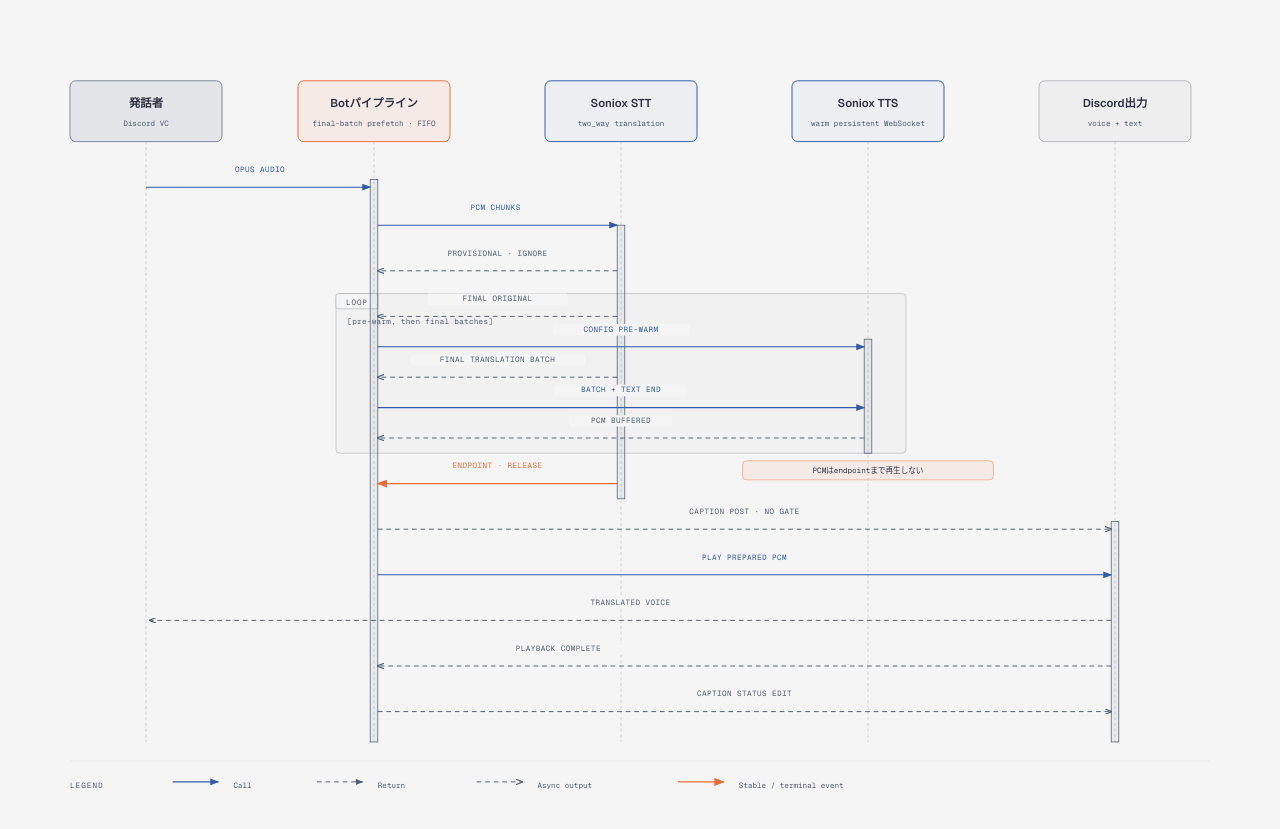
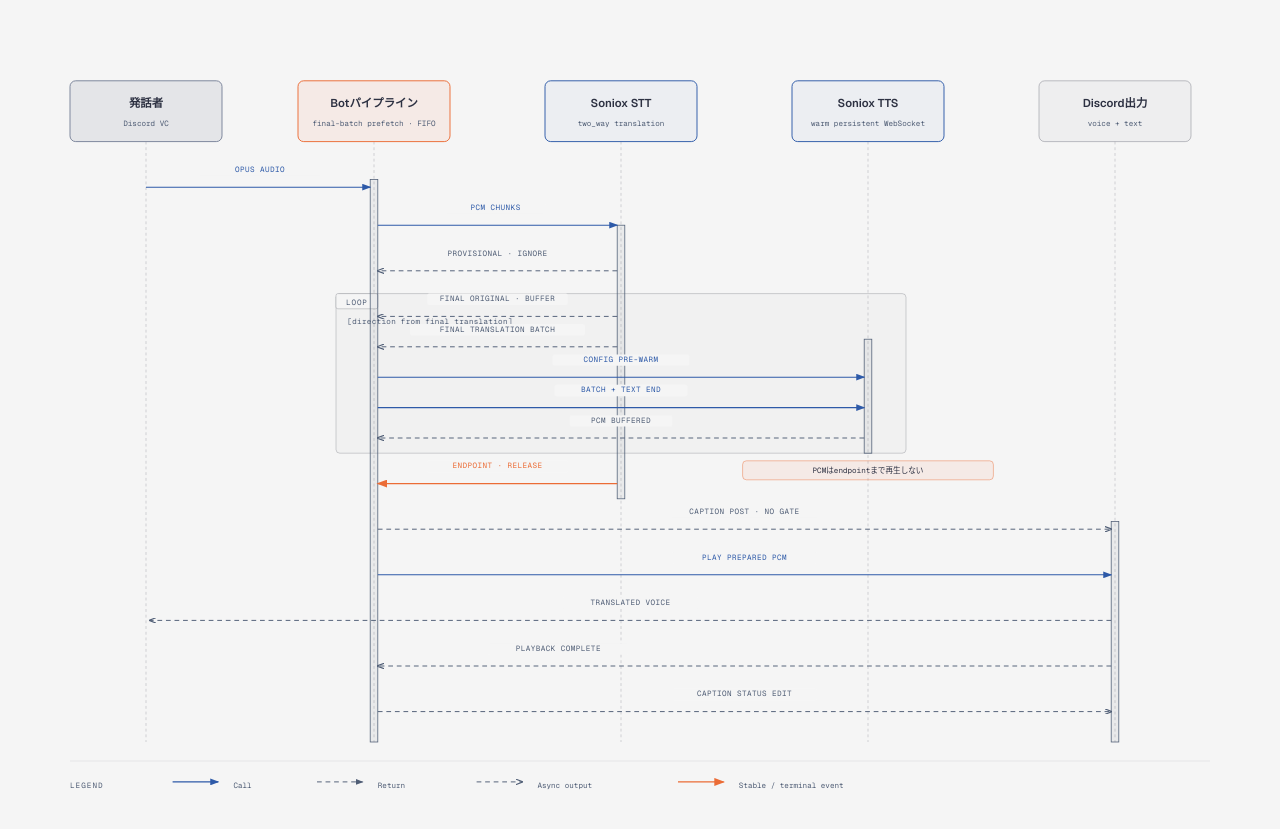
Before and after one commit to sota411/discord-translate, a website: page docs/diagrams/utterance-sequence.html in a window 1280 px wide. Shown: the part 111-940 px from the top of the page. Drawn offline with nearby package versions, Linux system fonts and the light colour scheme.

Commit message:
docs: 言語判定と先読み設計を同期

```diff
--- a/docs/diagrams/utterance-sequence.html
+++ b/docs/diagrams/utterance-sequence.html
@@ -54,7 +54,7 @@
 
     <svg viewBox="0 0 1280 840" xmlns="http://www.w3.org/2000/svg" role="img" aria-labelledby="utterance-sequence-title utterance-sequence-desc">
       <title id="utterance-sequence-title">1発話を翻訳音声と字幕へ変換する流れ</title>
-      <desc id="utterance-sequence-desc">Discordの発話中に、最初の確定原文で翻訳先TTS streamをpre-warmし、Sonioxが返した確定翻訳バッチだけを本文として送る。PCMはendpointまで再生せず、endpoint後は字幕投稿を待たずに準備済み音声を再生する。複数発話の再生順はendpointの受付順に保つ。</desc>
+      <desc id="utterance-sequence-desc">Discordの発話中に、最初の確定翻訳で翻訳先TTS streamをpre-warmし、確定原文の言語は方向判定に使わない。PCMはendpointまで再生せず、endpoint後は字幕投稿を待たずに準備済み音声を再生する。複数発話の再生順はendpointの受付順に保つ。</desc>
       <defs>
         <marker id="arrow" markerWidth="8" markerHeight="6" refX="7" refY="3" orient="auto"><polygon points="0 0, 8 3, 0 6" fill="#4f5d75"/></marker>
         <marker id="arrow-accent" markerWidth="8" markerHeight="6" refX="7" refY="3" orient="auto"><polygon points="0 0, 8 3, 0 6" fill="#eb6c36"/></marker>
@@ -71,11 +71,11 @@
       <line x1="880" y1="128" x2="880" y2="760" stroke="rgba(45,49,66,0.20)" stroke-width="1" stroke-dasharray="3,3"/>
       <line x1="1140" y1="128" x2="1140" y2="760" stroke="rgba(45,49,66,0.20)" stroke-width="1" stroke-dasharray="3,3"/>
 
-      <!-- LOOP fragment: pre-warm once, then each finalized translation result batch -->
+      <!-- LOOP fragment: choose direction from finalized translation, then pre-warm -->
       <rect x="320" y="288" width="600" height="168" rx="4" fill="rgba(45,49,66,0.02)" stroke="rgba(45,49,66,0.22)" stroke-width="1"/>
       <rect x="320" y="288" width="44" height="16" rx="2" fill="#f5f5f5" stroke="rgba(45,49,66,0.22)" stroke-width="1"/>
       <text x="342" y="300" fill="#4f5d75" font-size="8" font-family="'Geist Mono', monospace" text-anchor="middle" letter-spacing="0.12em">LOOP</text>
-      <text x="332" y="320" fill="#4f5d75" font-size="8" font-family="'Geist Mono', 'Noto Sans Mono CJK JP', monospace" letter-spacing="0.04em">[pre-warm, then final batches]</text>
+      <text x="332" y="320" fill="#4f5d75" font-size="8" font-family="'Geist Mono', 'Noto Sans Mono CJK JP', monospace" letter-spacing="0.04em">[direction from final translation]</text>
 
       <!-- Activation bars stay behind arrows and labels -->
       <rect x="356" y="168" width="8" height="592" fill="rgba(45,49,66,0.06)" stroke="#4f5d75" stroke-width="0.8"/>
@@ -88,8 +88,8 @@
       <line x1="364" y1="216" x2="616" y2="216" stroke="#2e5aa8" stroke-width="1.2" marker-end="url(#arrow-link)"/>
       <line x1="616" y1="264" x2="364" y2="264" stroke="#4f5d75" stroke-width="1" stroke-dasharray="5,4" marker-end="url(#arrow-open)"/>
       <line x1="616" y1="312" x2="364" y2="312" stroke="#4f5d75" stroke-width="1" stroke-dasharray="5,4" marker-end="url(#arrow-open)"/>
-      <line x1="364" y1="344" x2="876" y2="344" stroke="#2e5aa8" stroke-width="1.2" marker-end="url(#arrow-link)"/>
-      <line x1="616" y1="376" x2="364" y2="376" stroke="#4f5d75" stroke-width="1" stroke-dasharray="5,4" marker-end="url(#arrow-open)"/>
+      <line x1="616" y1="344" x2="364" y2="344" stroke="#4f5d75" stroke-width="1" stroke-dasharray="5,4" marker-end="url(#arrow-open)"/>
+      <line x1="364" y1="376" x2="876" y2="376" stroke="#2e5aa8" stroke-width="1.2" marker-end="url(#arrow-link)"/>
       <line x1="364" y1="408" x2="876" y2="408" stroke="#2e5aa8" stroke-width="1.2" marker-end="url(#arrow-link)"/>
       <line x1="876" y1="440" x2="364" y2="440" stroke="#4f5d75" stroke-width="1" stroke-dasharray="5,4" marker-end="url(#arrow-open)"/>
       <line x1="616" y1="488" x2="364" y2="488" stroke="#eb6c36" stroke-width="1.4" marker-end="url(#arrow-accent)"/>
@@ -114,13 +114,13 @@
       <text x="490" y="248" fill="#4f5d75" font-size="8" font-family="'Geist Mono', monospace" text-anchor="middle" letter-spacing="0.06em">PROVISIONAL · IGNORE</text>
 
       <rect x="416" y="288" width="148" height="12" rx="2" fill="#f5f5f5"/>
-      <text x="490" y="296" fill="#4f5d75" font-size="8" font-family="'Geist Mono', monospace" text-anchor="middle" letter-spacing="0.06em">FINAL ORIGINAL</text>
+      <text x="490" y="296" fill="#4f5d75" font-size="8" font-family="'Geist Mono', monospace" text-anchor="middle" letter-spacing="0.06em">FINAL ORIGINAL · BUFFER</text>
 
-      <rect x="548" y="320" width="144" height="12" rx="2" fill="#f5f5f5"/>
-      <text x="620" y="328" fill="#2e5aa8" font-size="8" font-family="'Geist Mono', monospace" text-anchor="middle" letter-spacing="0.06em">CONFIG PRE-WARM</text>
+      <rect x="398" y="320" width="184" height="12" rx="2" fill="#f5f5f5"/>
+      <text x="490" y="328" fill="#4f5d75" font-size="8" font-family="'Geist Mono', monospace" text-anchor="middle" letter-spacing="0.06em">FINAL TRANSLATION BATCH</text>
 
-      <rect x="398" y="352" width="184" height="12" rx="2" fill="#f5f5f5"/>
-      <text x="490" y="360" fill="#4f5d75" font-size="8" font-family="'Geist Mono', monospace" text-anchor="middle" letter-spacing="0.06em">FINAL TRANSLATION BATCH</text>
+      <rect x="548" y="352" width="144" height="12" rx="2" fill="#f5f5f5"/>
+      <text x="620" y="360" fill="#2e5aa8" font-size="8" font-family="'Geist Mono', monospace" text-anchor="middle" letter-spacing="0.06em">CONFIG PRE-WARM</text>
 
       <rect x="550" y="384" width="140" height="12" rx="2" fill="#f5f5f5"/>
       <text x="620" y="392" fill="#2e5aa8" font-size="8" font-family="'Geist Mono', monospace" text-anchor="middle" letter-spacing="0.06em">BATCH + TEXT END</text>
```
Also changed, not shown: docs/design.md (+9 -9 lines), README.md, docs/diagrams/utterance-sequence.svg.
